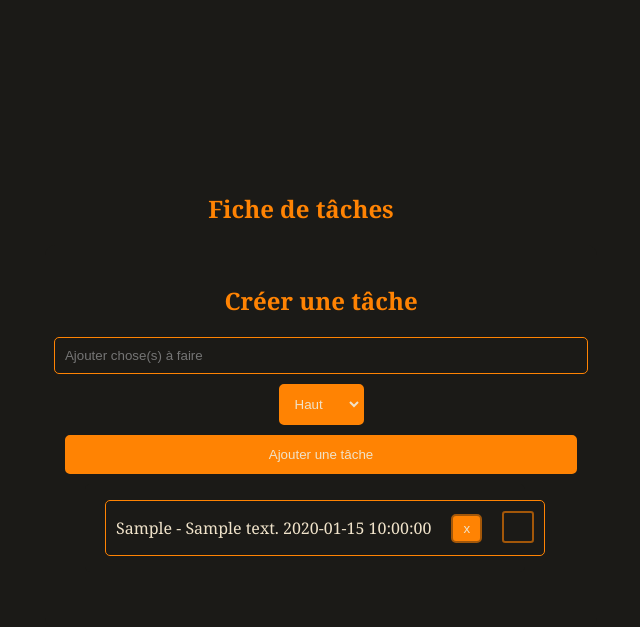
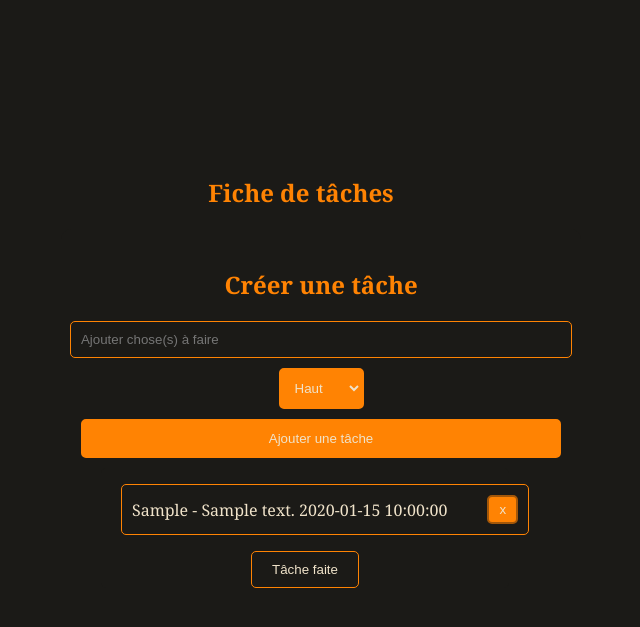
Before and after one commit to doko972/todolist-exercice, a PHP site: page / in a window 1280 px wide. Shown: the top 627 px of the page, without its empty margins (339-979 px from the left). Run offline with PHP 8.4, Linux system fonts and the light colour scheme; tables that the repository leaves empty or names only in its code hold one stand-in row (values such as "Sample post").

Commit message:
empty task list with done button

```diff
--- a/app/index.php
+++ b/app/index.php
@@ -99,7 +99,7 @@
                 <div class="task-item">
                     <?php
                     $query = $dbConnect->prepare("SELECT id_task, priority, description, creation_date, done
-                                                      FROM task ORDER BY priority;");
+                                                      FROM task WHERE done = 0 ORDER BY priority;");
                     $query->execute();
                     $result = $query->fetchAll();
                     foreach ($result as $product) {
@@ -116,16 +116,17 @@
                             . '<input type="hidden" name="token" value="' . $_SESSION['token'] . '">'
                             . '<input type="hidden" name="action" value="delete">'
                             . '<button type="submit" class="button__remove">x</button>'
-                            . '</form>';
+                            . '</form>'
+                            . '</ul>';
                         //button done
                         echo '<form method="POST" action="" style="display: inline;">'
                         . '<input type="hidden" name="task_id" value="'
                             . htmlspecialchars($product['id_task']) . '">'
                         . '<input type="hidden" name="token" value="' . $_SESSION['token'] . '">'
                         . '<input type="hidden" name="action" value="done">'
-                        . '<button type="submit" class="button__done"></button>'
-                        . '</form></li>'
-                        . '</ul>';
+                        . '<button type="submit" class="button__done">Tâche faite</button>'
+                        . '</form></li>';
+
                     } ?>
                 </div>
 
--- a/app/styles.css
+++ b/app/styles.css
@@ -227,27 +227,42 @@
     margin-left: 0.25rem;
 }
 
-.button__done {
-    width: 2rem;
-    height: 2rem;
-    appearance: none;
-    border: 2px solid var(--brown);
-    border-radius: 0.2rem;
-    position: relative;
-    background-color: var(--black);
+/* .button__done {
+    background-color: var(--orange);
+
+    border: solid 2px var(--orange);
+    border-radius: 5px;
+    padding: 10px;
+    color: var(--egg-shell);
+    cursor: pointer;
+    width: 100%;
 }
 
-.button__done:checked {
-    border-color: var(--brown);
-    background-color: var(--orange);
+.button__done:hover,
+.button__done:focus {
+    border: solid 2px var(--brown);
+    background-image: url('img/check.svg');
 }
 
-.button__done:checked:after {
-    /* content: url('img/check.svg'); */
+.button__done:active {
+    background-color: darken(var(--orange), 20%);
+
+} */
+
+.button__done {
+    background-color: var(--black);
+    border: 1px solid var(--orange);
+    border-radius: 5px;
+    padding: 10px 20px;
+    color: var(--egg-shell);
+    cursor: pointer;
+    transition: background-color 0.3s;
+}
+
+.button__done:hover {
+    background-color: var(--orange);
+    color: var(--black);
+}
+.button__done:checked {
     background-image: url('img/check.svg');
-    width: 0.625rem;
-    height: 0.625rem;
-    position: absolute;
-    bottom: 3rem;
-    right: 2rem;
 }
```
